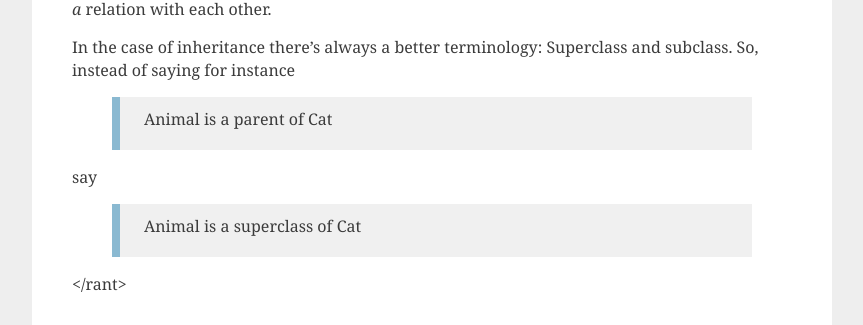
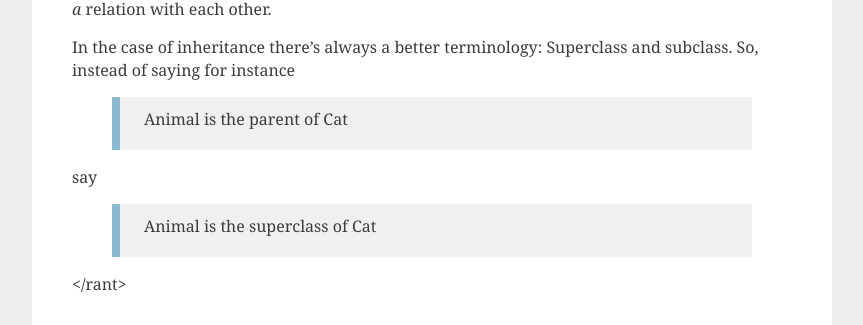
Before and after one commit to aioobe/aioobe.github.io, a Jekyll site: the page built from _posts/2016-06-29-a-child-is-not-always-a-parent.md, in a window 1280 px wide. Shown: the part 789-1114 px from the top of the page, without its empty margins (208-1071 px from the left). Built offline with Jekyll 4.4.1, drawn with Linux system fonts in a browser that asks for light colours.

Commit message:
Reworded another sentence in last blog post.

```diff
--- a/_posts/2016-06-29-a-child-is-not-always-a-parent.md
+++ b/_posts/2016-06-29-a-child-is-not-always-a-parent.md
@@ -24,10 +24,10 @@ It does't make sense to say that an animal is *the parent* of a cat or that a ca
 
 In the case of inheritance there's always a better terminology: Superclass and subclass. So, instead of saying for instance
 
-> Animal is a parent of Cat
+> Animal is the parent of Cat
 
 say
 
-> Animal is a superclass of Cat
+> Animal is the superclass of Cat
 
 &lt;/rant&gt;
```
